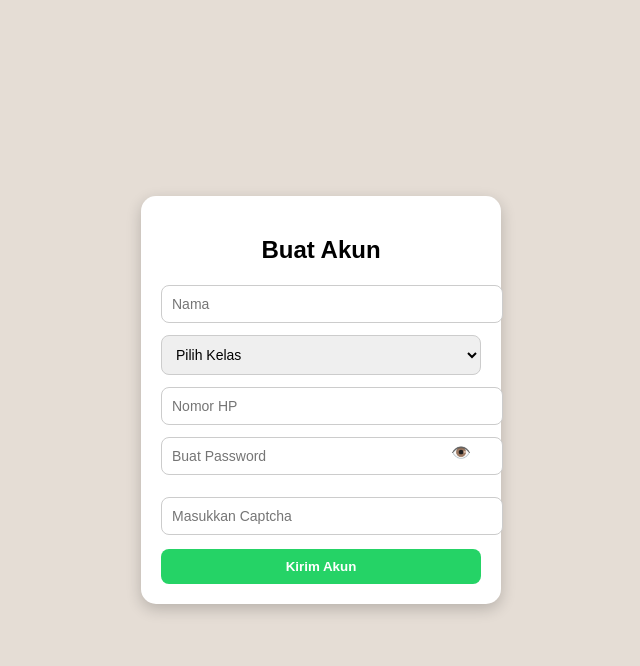
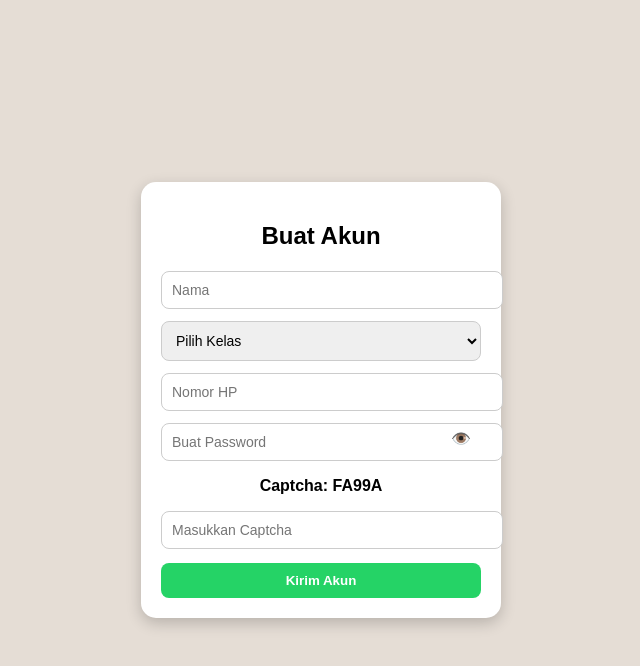
Before and after one commit to Rama04151/LAPOR-SMANTI-, a plain HTML site: page index.html in a window 1280 px wide. Both pictures are taken after a click on the button "Buat Akun". Shown: the whole page, without its empty margins (319-959 px from the left). Drawn offline with Linux system fonts and the light colour scheme.

Commit message:
Update index.html

```diff
--- a/index.html
+++ b/index.html
@@ -300,6 +300,19 @@ let currentUser = "";
 let selectedFile = null;
 let lastSend = 0;
 
+  let captcha = "";
+
+function generateCaptcha() {
+  const chars = "ABCDEFGHJKLMNP123456789";
+  captcha = "";
+
+  for (let i = 0; i < 5; i++) {
+    captcha += chars[Math.floor(Math.random() * chars.length)];
+  }
+
+  document.getElementById("captchaText").innerText = "Captcha: " + captcha;
+}
+
 // LOGIN
 function login() {
   let u = document.getElementById("user").value;
@@ -325,6 +338,8 @@ function login() {
 function showRegister() {
   document.getElementById("loginPage").style.display = "none";
   document.getElementById("registerPage").style.display = "flex";
+
+  generateCaptcha(); // 🔥 INI WAJIB
 }
 
 async function kirimAkun() {
```
